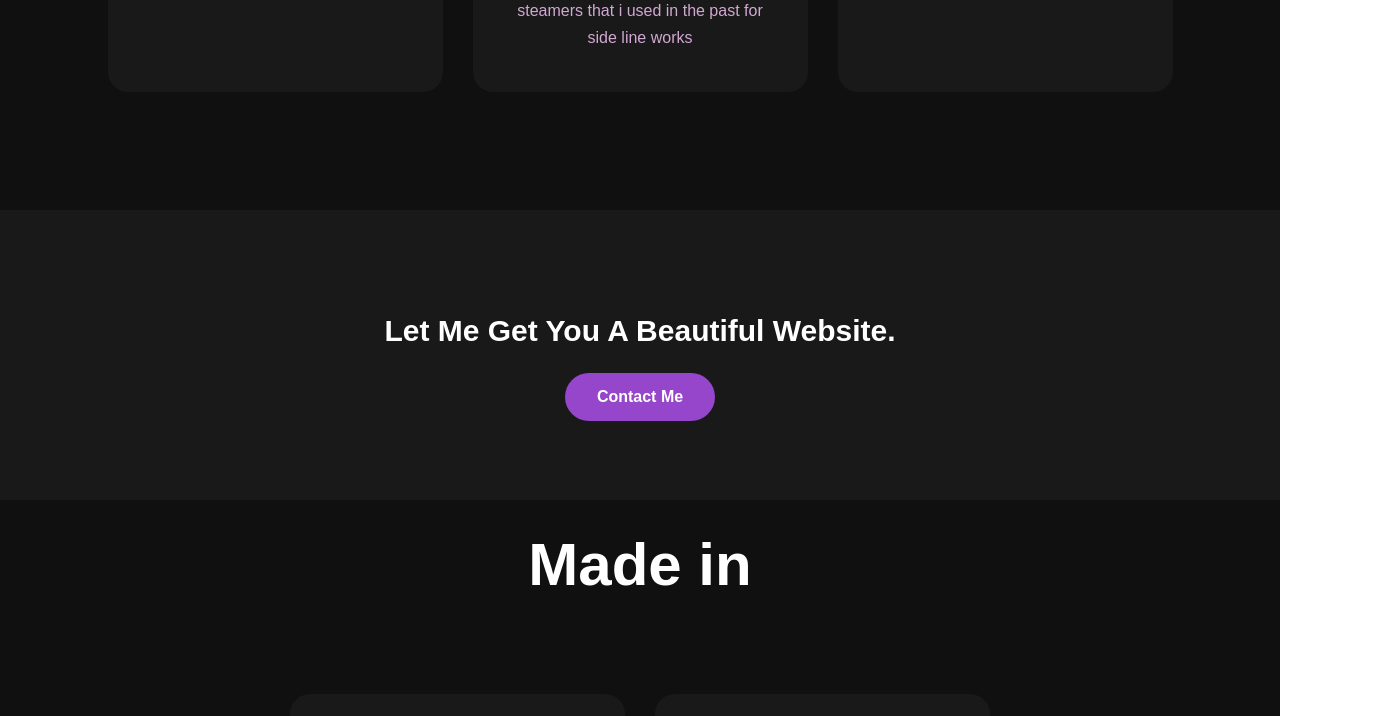
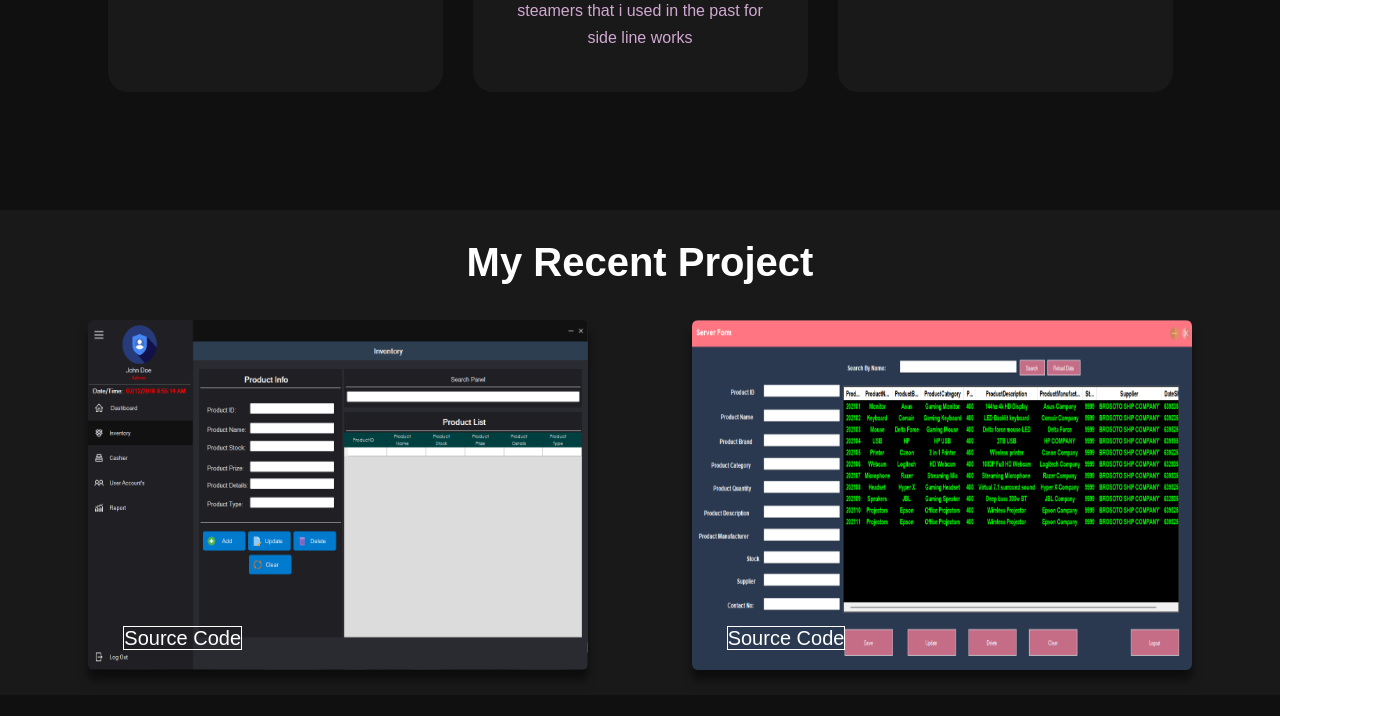
Before and after one commit to imkyoshi/assestment3.2, a plain HTML site: page index.html in a window 1280 px wide. Shown: the part 2070-2786 px from the top of the page, 1382 px wide, since content can reach past the window. Drawn offline with Linux system fonts and the light colour scheme.

Commit message:
Adding Projectts

```diff
--- a/index.html
+++ b/index.html
@@ -1,5 +1,6 @@
 <!DOCTYPE html>
 <html lang="en">
+
 <head>
   <meta charset="utf-8" />
   <title>LJ PORTFOLIO</title>
@@ -7,8 +8,7 @@
   <!--Font galing sa google-->
   <link rel="preconnect" href="https://fonts.gstatic.com" />
   <link
-      href="https://fonts.googleapis.com/css2?family=Josefin+Sans:ital,wght@0,100;0,200;0,300;0,400;0,500;0,600;0,700;1,100;1,200;1,300;1,400;1,500;1,600;1,700&display=swap"
-    />
+    href="https://fonts.googleapis.com/css2?family=Josefin+Sans:ital,wght@0,100;0,200;0,300;0,400;0,500;0,600;0,700;1,100;1,200;1,300;1,400;1,500;1,600;1,700&display=swap" />
 
   <!--Galing sa Fontawesome-->
   <link rel="stylesheet" href="css/font-awesome.min.css" />
@@ -19,6 +19,11 @@
       font-family: "Josefin Sans", sans-serif;
       box-sizing: border-box;
     }
+
+    html {
+      scroll-behavior: smooth;
+    }
+
     /* width */
     ::-webkit-scrollbar {
       width: 5px;
@@ -44,7 +49,7 @@
     .navbar {
       height: 100vh;
       width: 100%;
-        background-image: url(../img/background.png);
+      background-image: url(/img/background.png);
       background-size: cover;
       background-position: center;
     }
@@ -58,7 +63,7 @@
 
     .content {
       position: absolute;
-        width: 100%;
+      /*width: 100%;*/
       top: 50%;
       left: 8%;
       transform: translateY(-50%);
@@ -184,6 +189,7 @@
       align-items: center;
       min-height: 400px;
     }
+
     .skill-card {
       height: 365px;
       width: 335px;
@@ -203,6 +209,7 @@
       margin: 25px 0px;
       color: #9546cb;
     }
+
     /* skill end*/
     h5 {
       color: white;
@@ -217,11 +224,113 @@
       margin-bottom: 25px;
     }
 
+    /* Projects */
+    .project {
+      background: #191919;
+      width: 100%;
+      padding: 10px 0px;
+      margin-bottom: 0px;
+    }
+
+    .project-title h2 {
+      color: white;
+      font-size: 40px;
+      width: 1130px;
+      margin: 20px auto;
+      text-align: center;
+      width: 100%;
+      height: 100%;
+    }
+
+    .project-box {
+      display: flex;
+      flex-wrap: wrap;
+      flex-direction: row;
+      justify-content: space-evenly;
+      align-items: center;
+      width: 100%;
+      height: 100%;
+    }
+
+    .project-card {
+      height: 350px;
+      width: 500px;
+      padding: 20px 35px;
+      background: #191919;
+      border-radius: 6px;
+      margin: 15px;
+      position: relative;
+      overflow: hidden;
+      display: flex;
+      align-items: flex-end;
+      transform: 0.6s ease-out;
+      box-shadow: 0 10px 10px rgba(0, 0, 0, 0.5);
+    }
+
+    .project-card:hover {
+      transform: scale(1);
+    }
+
+    .project-card:hover::before {
+      opacity: 1;
+      transform: translateY(0);
+    }
+
+    .project-card::before {
+      content: "";
+      position: absolute;
+      top: 0;
+      left: 0;
+      display: block;
+      width: 100%;
+      height: 100%;
+      background: linear-gradient(to-top, #000, transparent);
+      z-index: 2;
+      transition: 0.5s;
+      opacity: 0;
+    }
+
+    .project-card img {
+      height: 100%;
+      width: 100%;
+      position: absolute;
+      top: 0;
+      left: 0;
+      -o-object-fit: cover;
+    }
+
+    .project-card .project-text {
+      position: relative;
+      z-index: 3;
+      color: white;
+      opacity: 1;
+      transition: translateY(60px);
+      transition: 0.5s;
+    }
+
+    .project-text a {
+      border: 1px solid #fff;
+      width: 90px;
+      height: 30px;
+      margin: 0px;
+      text-decoration: none;
+    }
+
+    .source-github {
+      color: #fff;
+      font-size: 20px;
+    }
+
+    .source-github:hover {
+      background-color: #fff;
+      color: #000;
+    }
+
     /* Contact Us */
     .contact-me {
       width: 100%;
       height: 290px;
-        background: #191919;
+      background: #101010;
       display: flex;
       align-items: center;
       flex-direction: column;
@@ -255,7 +364,7 @@
 
     /* icon */
     .icon {
-        background: #101010;
+      background: #191919;
       width: 100%;
       padding: 10px 0px;
       margin-bottom: 0px;
@@ -273,12 +382,20 @@
       display: flex;
       justify-content: center;
       align-items: center;
-        min-height: 400px;
+      margin-top: 20px;
+      margin-bottom: 40px;
     }
 
-      .icon1 {
-        height: 200px;
-        width: 200px;
+    .html5,
+    .css3 {
+      height: 100px;
+      margin: 10px 10px 10px 10px;
+    }
+
+    .html5:hover,
+    .css3:hover {
+      transform: scale(1.8);
+      display: block;
     }
 
     /* skill */
@@ -298,13 +415,14 @@
       color: #fcfc;
       font-size: 16px;
     }
+
     /* Contact Us END */
     /* Footer */
     footer {
       position: relative;
       width: 100%;
       height: 400px;
-        background: #191919;
+      background: #101010;
       display: flex;
       flex-direction: column;
       align-items: center;
@@ -366,21 +484,22 @@
     <nav>
       <h2 class="logo">LJ <span>Portfolio</span></h2>
       <ul>
-          <li><a href="#">Home</a></li>
-          <li><a href="#about">About Us</a></li>
-          <li><a href="#skill">Skills</a></li>
-          <li><a href="#contact-me">Contact Us</a></li>
+        <li><a href="#home">Home</a></li>
+        <li><a href="#about1">About Us</a></li>
+        <li><a href="#skill1">Skills</a></li>
+        <li><a href="#project1">Projects</a></li>
+        <li><a href="#contact1">Contact Us</a></li>
       </ul>
     </nav>
 
-      <div class="content">
+    <div class="content" id="home">
       <h4>Hello, my name is</h4>
       <h1>BROSOTO <span>LOWELLJAY</span></h1>
       <h3>I'am a Student in LEMERY COLLEGE.</h3>
     </div>
   </div>
   <!----About section start---->
-    <section class="about">
+  <section class="about" id="about1">
     <div class="about-main">
       <img src="img/main-img1.jpg" alt="profile" />
       <div class="about-text">
@@ -400,7 +519,7 @@
   </section>
 
   <!-----Skill section start----------->
-    <div class="skill">
+  <div class="skill" id="skill1">
     <div class="skill-title">
       <h2>My skills</h2>
     </div>
@@ -443,11 +562,33 @@
     </div>
   </div>
 
+  <!---Projects-->
+  <div class="project" id="project1">
+    <div class="project-title">
+      <h2>My Recent Project</h2>
+    </div>
+    <div class="project-box">
+      <div class="project-card">
+        <img src="img/Project1.png" alt="htmlicon" />
+        <div class="project-text">
+          <a class="source-github" href="#" target="blank">Source Code</a>
+        </div>
+      </div>
+      <div class="project-card">
+        <img src="img/Project2.png" alt="htmlicon" />
+        <div class="project-text">
+          <a class="source-github" href="#" target="blank">Source Code</a>
+        </div>
+      </div>
+    </div>
+  </div>
+
   <!------Contact Me------>
-    <div class="contact-me">
+  <div class="contact-me" id="contact1">
     <p>Let Me Get You A Beautiful Website.</p>
     <a class="contact-button" href="#">Contact Me</a>
   </div>
+
 
   <!---Made in-->
   <div class="icon">
@@ -455,19 +596,22 @@
       <h2>Made in</h2>
     </div>
     <div class="icon-box">
-        <div class="icon-card">
+      <img src="icons/icons8-html-5.svg" alt="htmlicon" class="html5" />
+      <img src="icons/icons8-css3.svg" alt="htmlicon" class="css3" />
+      <!--<div class="icon-card">
           <div class="icon-text">
-            <img src="icons/icons8-html-5.svg" alt="htmlicon" class="icon1" />
+            <img src="icons/icons8-html-5.svg" alt="htmlicon" class="icon1"/>
           </div>
         </div>
 
         <div class="icon-card">
           <div class="icon-text">
-            <img src="icons/icons8-css3.svg" alt="htmlicon" class="icon1" />
+            <img src="icons/icons8-css3.svg" alt="htmlicon" class="icon1"/>
           </div>
         </div>
+      </div>-->
     </div>
-    </div>
+
     <!------footer start--------->
     <footer>
       <p>Lowelljay Brosoto</p>
@@ -479,4 +623,5 @@
       <p class="end">Created By LOWELLJAY</p>
     </footer>
 </body>
+
 </html>
```
Also changed, not shown: img/Project1.png (added), img/Project2.png (added). Lines whose indentation alone changed are shown as unchanged.
